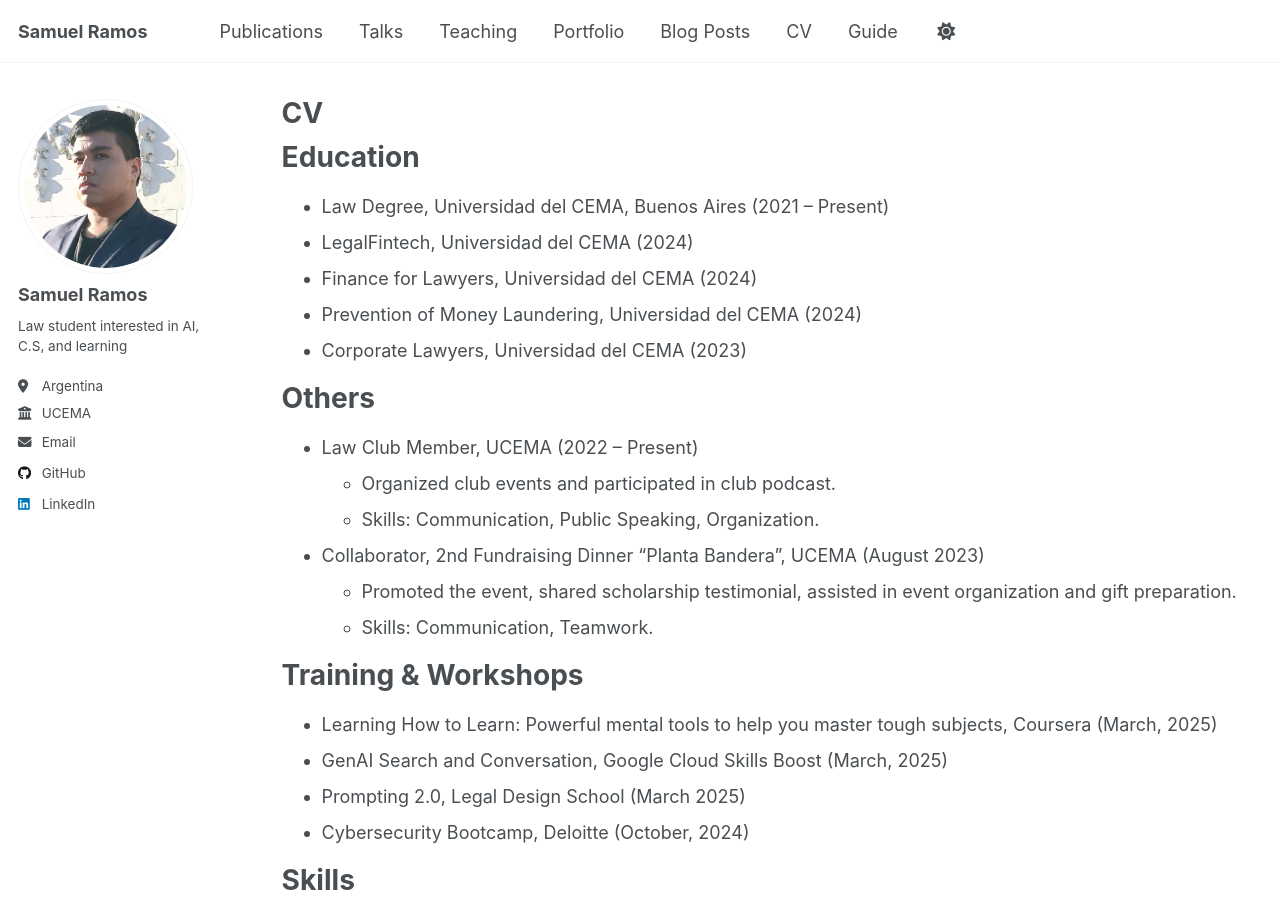
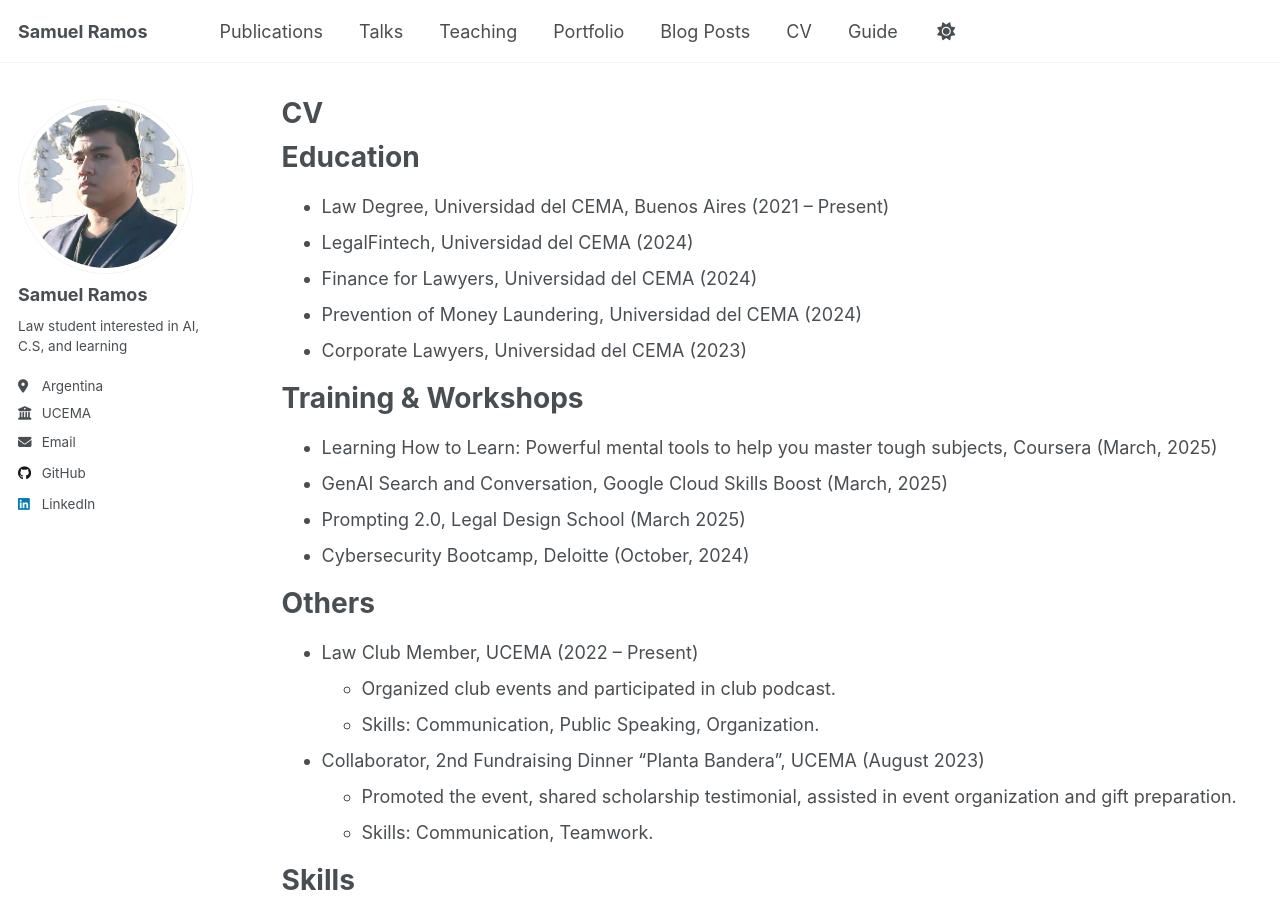
Before and after one commit to saiefr/saiefr.github.io, a Jekyll site: the page built from _pages/cv.md, in a window 1280 px wide and 900 px high. Built offline with Jekyll 4.4.1, drawn with Linux system fonts in a browser that asks for light colours; part of the change alters nothing that is shown.

Commit message:
Update cv.md

```diff
--- a/_pages/cv.md
+++ b/_pages/cv.md
@@ -17,6 +17,13 @@ Education
 * Prevention of Money Laundering, Universidad del CEMA (2024)
 * Corporate Lawyers, Universidad del CEMA (2023)
 
+Training & Workshops
+======
+* Learning How to Learn: Powerful mental tools to help you master tough subjects, Coursera (March, 2025)
+* GenAI Search and Conversation, Google Cloud Skills Boost (March, 2025)
+* Prompting 2.0, Legal Design School (March 2025)
+* Cybersecurity Bootcamp, Deloitte (October, 2024)
+
 Others
 ======
 * Law Club Member, UCEMA (2022 – Present)
@@ -26,13 +33,6 @@ Others
 * Collaborator, 2nd Fundraising Dinner "Planta Bandera", UCEMA (August 2023)
   * Promoted the event, shared scholarship testimonial, assisted in event organization and gift preparation.
   * Skills: Communication, Teamwork.
-
-Training & Workshops
-======
-* Learning How to Learn: Powerful mental tools to help you master tough subjects, Coursera (March, 2025)
-* GenAI Search and Conversation, Google Cloud Skills Boost (March, 2025)
-* Prompting 2.0, Legal Design School (March 2025)
-* Cybersecurity Bootcamp, Deloitte (October, 2024)
 
 Skills
 ======
```
